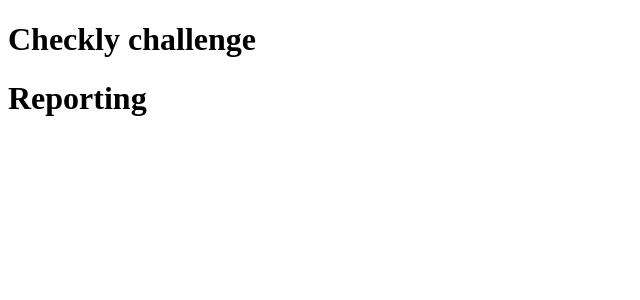
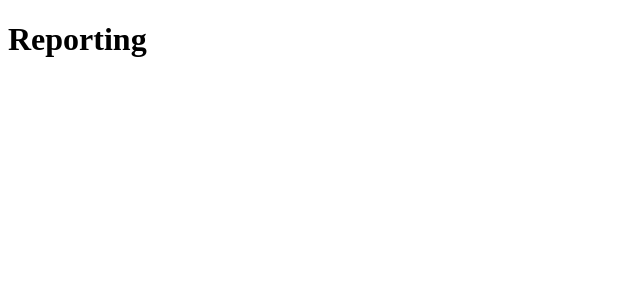
Before and after one commit to checkly/fe-code-challenge-24, a Vue app: page /1 in a window 1280 px wide. Shown: the top 300 px of the page, without its empty margins (0-640 px from the left). Built offline with nearby package versions, Linux system fonts and the light colour scheme.

Commit message:
Clean up HelloWorld boilerplate

```diff
--- a/src/App.vue
+++ b/src/App.vue
@@ -1,10 +1,7 @@
-<script setup lang="ts">
-import HelloWorld from './components/HelloWorld.vue'
-</script>
+<script setup lang="ts"></script>
 
 <template>
   <main>
-    <HelloWorld />
     <RouterView />
   </main>
 </template>
--- a/src/components/HelloWorld.vue
+++ /dev/null
@@ -1,6 +0,0 @@
-<template>
-  <h1>Checkly challenge</h1>
-</template>
-
-<style scoped>
-</style>
```
Also changed, not shown: 1 other file (tests, documents, lock files or other folders).
